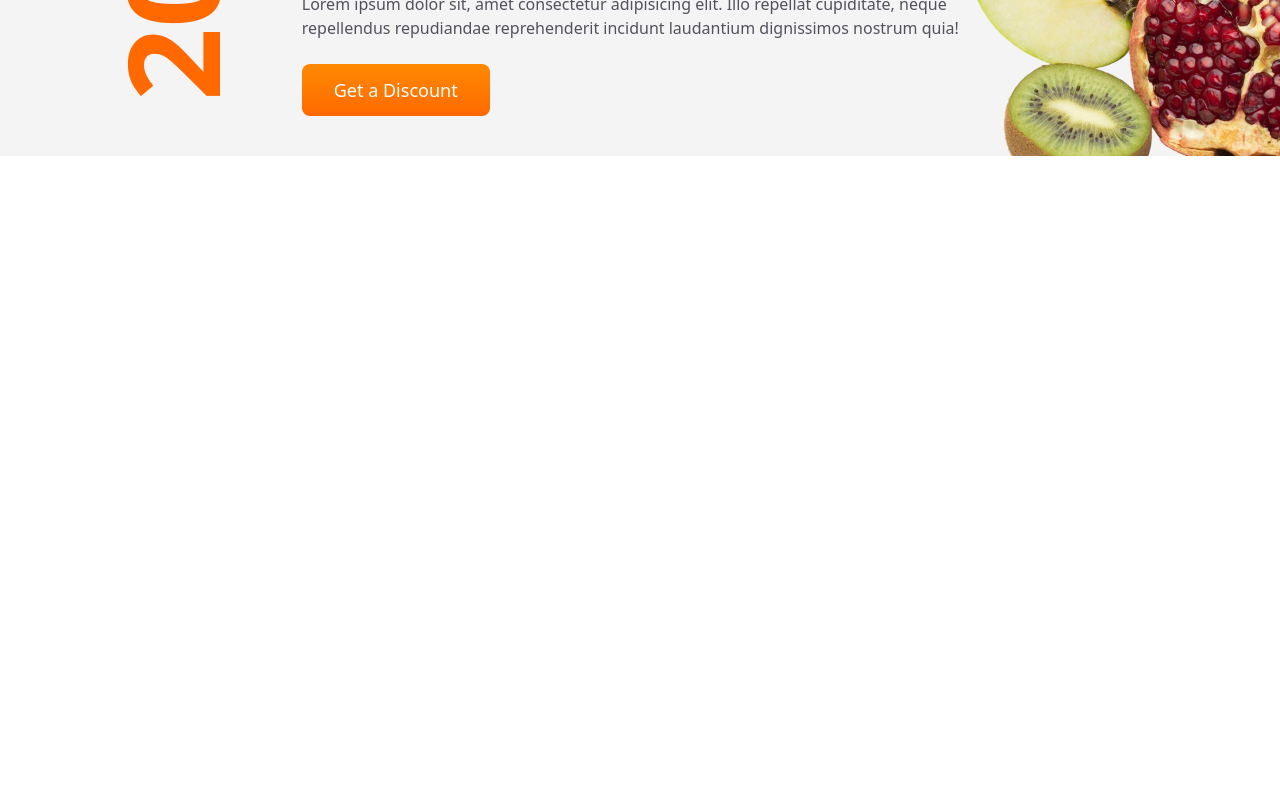
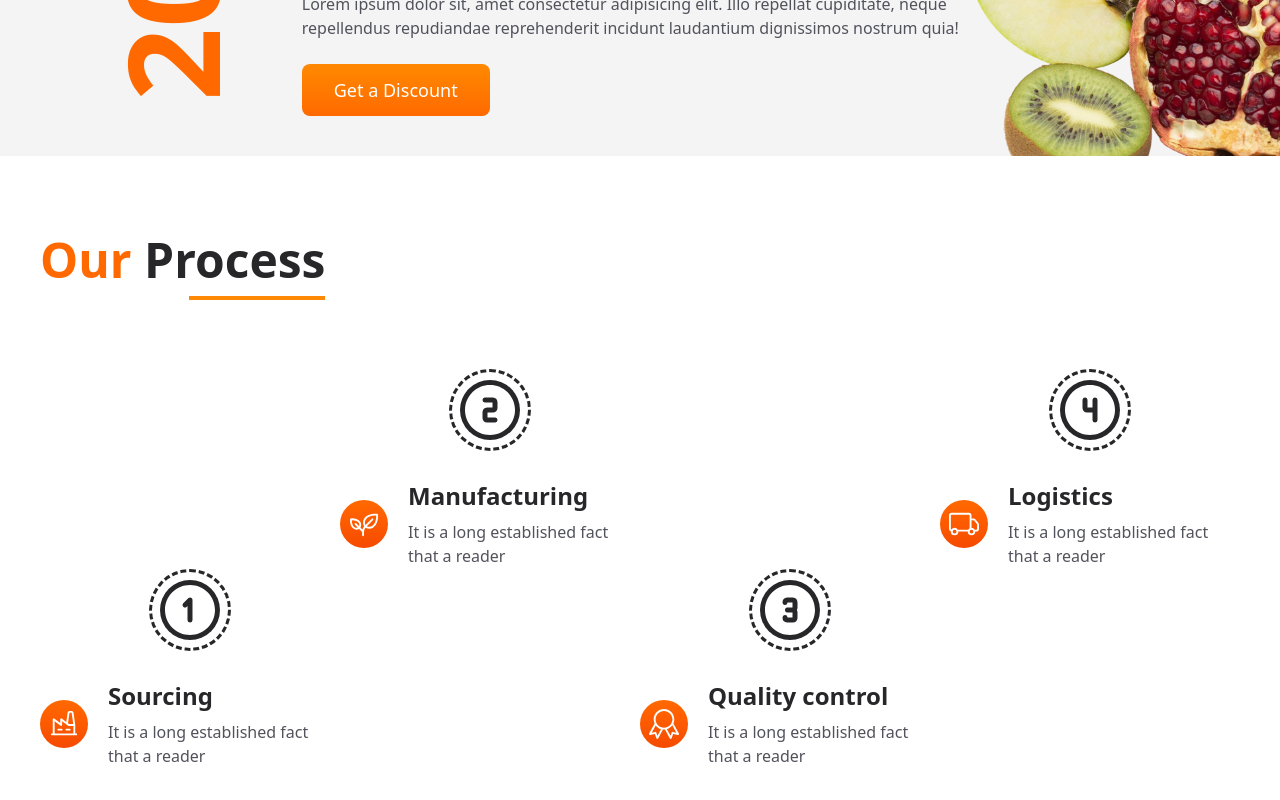
Before and after one commit to sejalkumari12-ui/Grocery-website, a React app: page / in a window 1280 px wide. Shown: the part 3674-4474 px from the top of the page. Before the commit the page ends 3830 px from the top, so only its background shows below. Built offline with nearby package versions, Linux system fonts and the light colour scheme; the HTML template or start-up script is replaced by a standard one.

Commit message:
Process section complete

```diff
--- a/src/components/Home/Home.jsx
+++ b/src/components/Home/Home.jsx
@@ -4,6 +4,8 @@
 import Values from '../value/Values'
 import Products from '../Products/Products'
 import Discount from '../Discount/Discount'
+import Process from '../Process/Process'
+
 
 const Home = () => {
   return (
@@ -14,6 +16,7 @@
       <Values />
       <Products />
       <Discount />
+      <Process />
     </div>
   )
 }
--- /dev/null
+++ b/src/components/Process/Process.jsx
@@ -0,0 +1,79 @@
+import { TbCircleNumber1Filled, TbCircleNumber2Filled, TbCircleNumber3Filled, TbCircleNumber4Filled } from "react-icons/tb"
+import Heading from "../heading/Heading"
+import { PiFactory, PiPlant } from "react-icons/pi"
+import { SlBadge } from "react-icons/sl"
+import { BsTruck } from "react-icons/bs"
+
+
+
+
+const Process = () => {
+  const renderSteps = steps.map(item => {
+    return(
+        <div className={`flex-1 basis-[300px] ${item.id %2 === 0 ? "md:-mt-100" : ""}`}>
+          <span className="flex justify-center items-center w-15 h-15 text-6xl bg-zinc-800 text-white outline-[3px] outline-offset-8 outline-zinc-800 outline-dashed rounded-full mx-auto ">{item.number}</span>
+
+
+          <div className="flex items-center mt-10 gap-x-5">
+                <span className="flex justify-center items-center bg-gradient-to-b from-orange-500 to-orange-600 text-white w-12 h-12 rounded-full text-3xl">{item.icon}</span>
+
+            <div className="flex-1 ">
+                <h4 className="text-zinc-800 text-2xl font-bold">{item.title}</h4>
+                <p className="text-zinc-600 mt-2">{item.para}</p>
+            </div>
+
+          </div>
+        </div>
+
+    )
+  })
+
+  return (
+   <section >
+    <div className="max-w-[1400px] mx-auto px-10 py-20">
+       <div className="mr-auto w-fit">
+        <Heading highlight = "Our" heading= "Process" />
+       </div>
+       <div className="flex flex-wrap gap-y-17 md:mt-20 mt-10 items-center justify-center md:pt-50">
+            {renderSteps}
+       </div>
+    </div>
+   </section>
+  )
+}
+
+export default Process
+
+const steps =[
+    {
+        id:1,
+        number: <TbCircleNumber1Filled />,
+        title: "Sourcing",
+        para: "It is a long established fact that a reader",
+        icon: <PiFactory />,
+
+    },
+     {
+        id:2,
+        number: <TbCircleNumber2Filled />,
+        title: "Manufacturing",
+        para: "It is a long established fact that a reader",
+        icon: <PiPlant />,
+
+    },
+     {
+        id:3,
+        number: <TbCircleNumber3Filled />,
+        title: "Quality control",
+        para: "It is a long established fact that a reader",
+        icon: <SlBadge />,
+
+    }, {
+        id:4,
+        number: <TbCircleNumber4Filled />,
+        title: "Logistics",
+        para: "It is a long established fact that a reader",
+        icon: <BsTruck />,
+
+    },
+]
```
